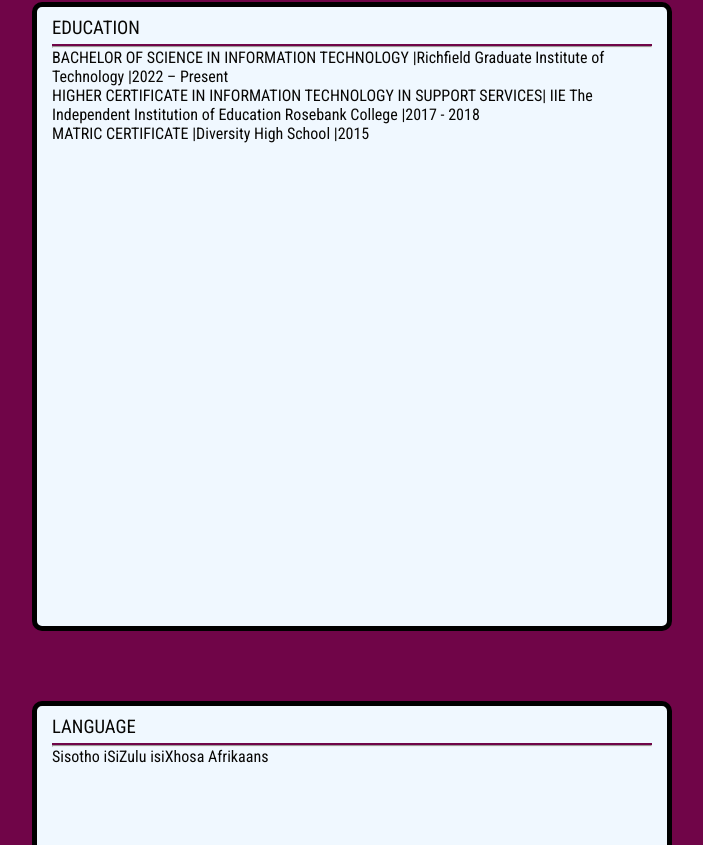
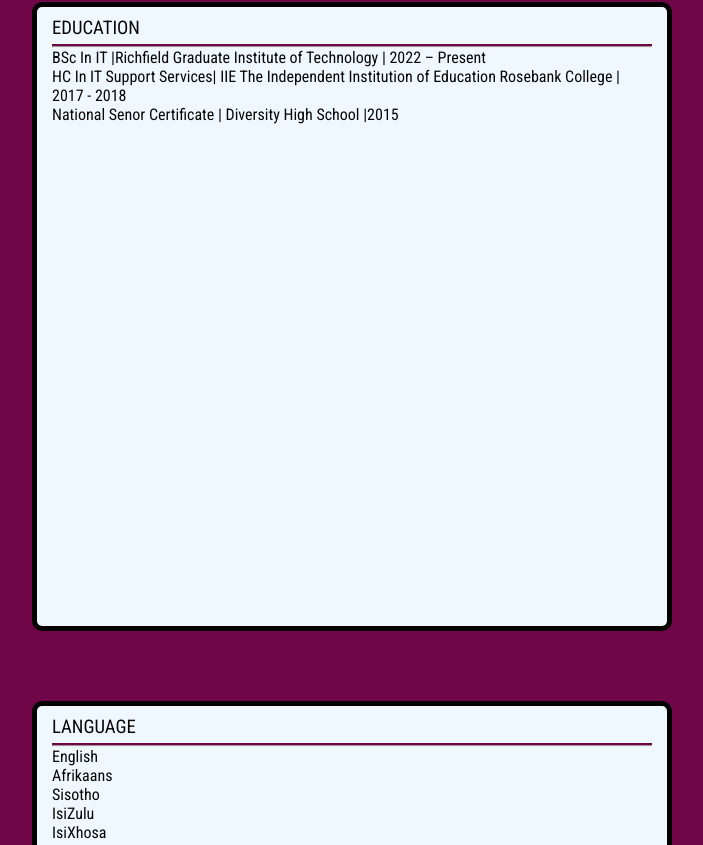
Before and after one commit to Devbriax/resume-cv, a plain HTML site: page index.html in a window 1280 px wide. Shown: the part 1617-2462 px from the top of the page, without its empty margins (288-991 px from the left). Drawn offline with Linux system fonts and the light colour scheme.

Commit message:
new changes implemented

```diff
--- a/assets/css/styles.css
+++ b/assets/css/styles.css
@@ -76,7 +76,7 @@ header {
   border-color: var(--primary-color);
 }
 
-/************* END-HEADER-SECTION *******************/
+/************* END-HEADER-SECTION **************/
 .container {
   display: grid;
   grid-template-columns: 1fr 1fr;
--- a/index.html
+++ b/index.html
@@ -14,10 +14,10 @@
       <header class="details">
         <div class="heading-copy">
           <h2>Brian JL. Mabaso</h2>
-          <p>Web Developer| BSc IT Student| Freelancer</p>
+          <p>Web Developer | Media Sales Rep | BSc IT Student | Freelancer</p>
           <p>
-            <strong>Email</strong>:<a href="mailto:mbrianlethu@gmail.com"> mbrianlethu@gmail.com</a> |
-            <strong>Phone</strong>:(+27) 662174026/682125320
+            <strong>Email</strong>:<a href="mailto:brianjlm@outlook.com"> brianjlm@outlook.com</a> |
+            <strong>Phone</strong>: (+27) 662174026/682125320
           </p>
         </div>
         <div class="bio-pic">
@@ -33,7 +33,7 @@
             <h3>Professional Summary</h3>
             <br />
             <p>
-              - I'm a highly motivated individual experienced in developing and implementing software solutions.
+              I'm a highly motivated individual experienced in developing and implementing software solutions.
               Proven
               expertise in
               developing, testing, and debugging high-performing software solutions with a keen eye for detail. Skilled
@@ -117,26 +117,25 @@
             <h3>Education</h3>
             <hr>
             <p>
-              BACHELOR OF SCIENCE IN INFORMATION TECHNOLOGY
-              |Richfield Graduate Institute of Technology |2022 – Present
+              <b>BSc In IT</b>
+              |Richfield Graduate Institute of Technology | 2022 – Present
             </p>
             <p>
-              <b>HIGHER CERTIFICATE IN INFORMATION TECHNOLOGY IN SUPPORT SERVICES</b>|
-              IIE The Independent Institution of Education Rosebank College |2017 - 2018
+              <b>HC In IT Support Services</b>|
+              IIE The Independent Institution of Education Rosebank College | 2017 - 2018
             </p>
             <p>
-              <b>MATRIC CERTIFICATE</b> |Diversity High School |2015
+              <b>National Senor Certificate</b> | Diversity High School |2015
             </p>
           </article>
           <article id="languages">
             <h3>Language</h3>
             <hr>
-            <p>
-              <span>Sisotho</span>
-              <span>iSiZulu</span>
-              <span>isiXhosa</span>
-              <span>Afrikaans</span>
-            </p>
+            <p>English</p>
+            <p>Afrikaans</p>
+            <p>Sisotho</p>
+            <p>IsiZulu</p>
+            <p>IsiXhosa</p>
           </article>
         </div>
         <div class="second-col">
```
